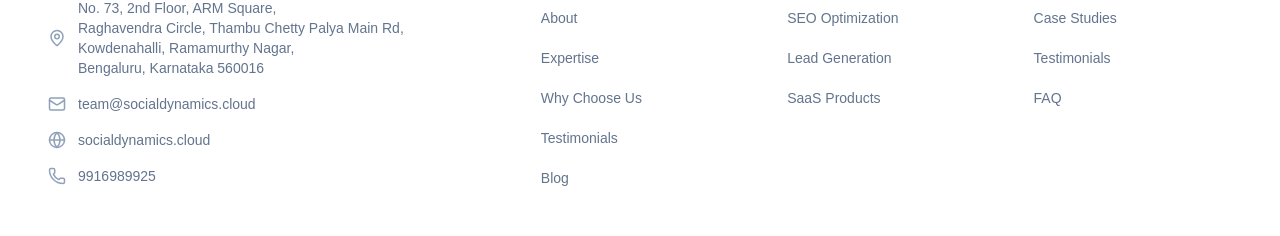
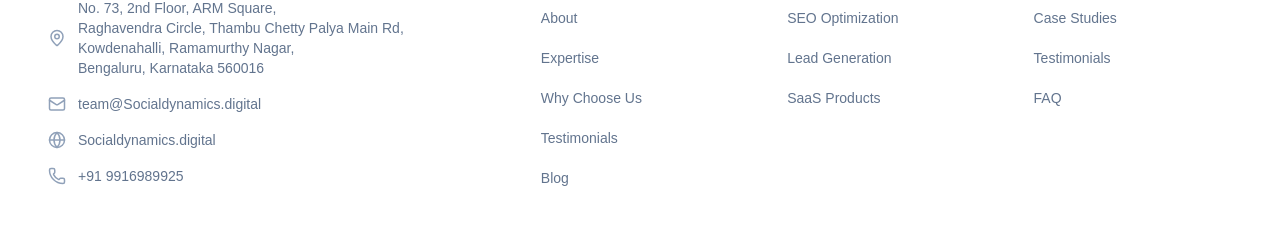
Before and after one commit to rushtamizha/social-dynamics-india, a Next.js app: page /blog in a window 1280 px wide. Shown: the part 2853-3089 px from the top of the page. Built offline with nearby package versions, Linux system fonts and the light colour scheme.

Commit message:
update: enterprise UI with Plus Jakarta Sans and Pondy-specific SEO

```diff
--- a/app/layout.js
+++ b/app/layout.js
@@ -14,7 +14,7 @@
 });
 
 export const metadata = {
-  metadataBase: new URL('https://socialdynamics.cloud'),
+  metadataBase: new URL('https://Socialdynamics.digital'),
   title: {
     default: "Social Dynamics | ROI-Driven Digital Marketing & Growth Agency",
     template: "%s | Social Dynamics"
@@ -32,7 +32,7 @@
   openGraph: {
     type: "website",
     locale: "en_US",
-    url: "https://socialdynamics.cloud",
+    url: "https://Socialdynamics.digital",
     title: "Scale Your Revenue with Social Dynamics | Digital Marketing Experts",
     description: "We turn clicks into customers using advanced AI automation and data-backed marketing strategies.",
     siteName: "Social Dynamics",
--- a/app/privacy/page.js
+++ b/app/privacy/page.js
@@ -11,7 +11,7 @@
         <div className="space-y-10 text-slate-600 leading-relaxed">
           <section>
             <h2 className="text-2xl font-bold text-slate-900 mb-4">1. Introduction</h2>
-            <p>Welcome to Social Dynamics. We value your privacy and the security of your data. This policy explains how we collect, use, and protect your information when you visit socialdynamics.cloud or use our SaaS products.</p>
+            <p>Welcome to Social Dynamics. We value your privacy and the security of your data. This policy explains how we collect, use, and protect your information when you visit Socialdynamics.digital or use our SaaS products.</p>
           </section>
 
           <section>
@@ -26,7 +26,7 @@
 
           <section>
             <h2 className="text-2xl font-bold text-slate-900 mb-4">4. Your Rights</h2>
-            <p>You have the right to request access to the personal data we hold, request corrections, or ask for the deletion of your information. For any such requests, please contact team@socialdynamics.cloud.</p>
+            <p>You have the right to request access to the personal data we hold, request corrections, or ask for the deletion of your information. For any such requests, please contact team@Socialdynamics.digital.</p>
           </section>
         </div>
       </div>
--- a/app/terms/page.js
+++ b/app/terms/page.js
@@ -10,7 +10,7 @@
         <div className="space-y-10 text-slate-600 leading-relaxed">
           <section>
             <h2 className="text-2xl font-bold text-slate-900 mb-4">1. Acceptance of Terms</h2>
-            <p>By accessing socialdynamics.cloud, you agree to be bound by these terms, all applicable laws, and regulations. If you do not agree with any of these terms, you are prohibited from using this site.</p>
+            <p>By accessing Socialdynamics.digital, you agree to be bound by these terms, all applicable laws, and regulations. If you do not agree with any of these terms, you are prohibited from using this site.</p>
           </section>
 
           <section>
--- a/components/About.jsx
+++ b/components/About.jsx
@@ -7,7 +7,7 @@
 const About = () => {
   // Gmail Redirection
   const handleEmail = (subject) => {
-    const email = "team@socialdynamics.cloud";
+    const email = "team@Socialdynamics.digital";
     const formattedSubject = encodeURIComponent(subject);
     const body = encodeURIComponent(
       "Hi Team,\n\nI'm interested in learning more about your digital marketing services. Let's discuss a project.",
--- a/components/EnquiryForm.jsx
+++ b/components/EnquiryForm.jsx
@@ -9,7 +9,7 @@
     name: "",
     phone: "",
     emailAddress: "",
-    zipCode: "",
+    PinCode: "",
     service: "Web Development",
     message: "",
   });
@@ -36,7 +36,7 @@
       `*Name:* ${formData.name}\n` +
       `*Phone:* ${formData.phone}\n` +
       `*Email:* ${formData.emailAddress}\n` +
-      `*Zip Code:* ${formData.zipCode}\n` +
+      `*Zip Code:* ${formData.PinCode}\n` +
       `*Service Required:* ${formData.service}\n\n` +
       `*Message:* ${formData.message}`;
 
@@ -50,13 +50,13 @@
       alert("Please fill out at least your Name and Message to send an email.");
       return;
     }
-    const email = "team@socialdynamics.cloud";
+    const email = "team@Socialdynamics.digital";
     const subject = encodeURIComponent(`Project Enquiry: ${formData.service}`);
     const body = encodeURIComponent(
       `Name: ${formData.name}\n` +
       `Phone: ${formData.phone}\n` +
       `Email: ${formData.emailAddress}\n` +
-      `Zip Code: ${formData.zipCode}\n` +
+      `Zip Code: ${formData.PinCode}\n` +
       `Service: ${formData.service}\n\n` +
       `Message:\n${formData.message}`
     );
@@ -94,7 +94,7 @@
                 </div>
                 <div>
                   <p className="text-xs font-bold text-slate-400 uppercase tracking-widest">Official Support</p>
-                  <p className="text-lg font-bold text-slate-900">team@socialdynamics.cloud</p>
+                  <p className="text-lg font-bold text-slate-900">team@Socialdynamics.digital</p>
                 </div>
               </div>
 
@@ -104,7 +104,7 @@
                 </div>
                 <div>
                   <p className="text-xs font-bold text-slate-400 uppercase tracking-widest">Official Line</p>
-                  <p className="text-lg font-bold text-slate-900">9916989925</p>
+                  <p className="text-lg font-bold text-slate-900">+91 9916989925</p>
                 </div>
               </div>
             </div>
@@ -181,8 +181,8 @@
                       type="text"
                       placeholder="Postal / Zip code"
                       className="w-full pl-12 pr-4 py-3.5 bg-slate-50 border-none rounded-2xl focus:ring-2 focus:ring-slate-500 transition-all outline-none text-slate-900 font-medium placeholder:text-slate-300"
-                      value={formData.zipCode}
-                      onChange={(e) => setFormData({ ...formData, zipCode: e.target.value })}
+                      value={formData.PinCode}
+                      onChange={(e) => setFormData({ ...formData, PinCode: e.target.value })}
                     />
                   </div>
                 </div>
--- a/components/Faq.jsx
+++ b/components/Faq.jsx
@@ -136,7 +136,7 @@
         <div className="mt-16 text-center hidden">
           <p className="text-slate-400 text-sm font-medium">
             Still have questions?{" "}
-            <a href="mailto:team@socialdynamics.cloud" className="text-slate-900 font-bold hover:underline">
+            <a href="mailto:team@Socialdynamics.digital" className="text-slate-900 font-bold hover:underline">
               Contact our team directly.
             </a>
           </p>
--- a/components/Footer.jsx
+++ b/components/Footer.jsx
@@ -99,18 +99,18 @@
               <div className="flex items-center gap-3 text-slate-500">
                 <Mail size={18} className="text-slate-400" />
                 <span className="text-sm font-medium">
-                  team@socialdynamics.cloud
+                  team@Socialdynamics.digital
                 </span>
               </div>
               <div className="flex items-center gap-3 text-slate-500">
                 <Globe size={18} className="text-slate-400" />
                 <span className="text-sm font-medium">
-                  socialdynamics.cloud
+                  Socialdynamics.digital
                 </span>
               </div>
               <div className="flex items-center gap-3 text-slate-500">
                 <Phone size={18} className="text-slate-400" />
-                <span className="text-sm font-medium">9916989925</span>
+                <span className="text-sm font-medium">+91 9916989925</span>
               </div>
             </div>
           </div>
--- a/components/Hero.jsx
+++ b/components/Hero.jsx
@@ -18,7 +18,7 @@
 const Hero = () => {
   // Gmail Redirection Handler
   const gmailRedirect = () => {
-    const email = "team@socialdynamics.cloud";
+    const email = "team@Socialdynamics.digital";
     const subject = encodeURIComponent("Inquiry: AI & Digital Growth Strategies");
     const body = encodeURIComponent("Hi Team,\n\nI'm interested in growing my business with your AI-powered digital strategies. Let's connect.");
     window.location.href = `mailto:${email}?subject=${subject}&body=${body}`;
--- a/components/Navbar.jsx
+++ b/components/Navbar.jsx
@@ -29,7 +29,7 @@
 
   // Added missing function that was causing the crash/error
   const handleEmailRedirect = () => {
-    const email = "team@socialdynamics.cloud";
+    const email = "team@Socialdynamics.digital";
     const subject = encodeURIComponent("Project Inquiry - Social Dynamics");
     const body = encodeURIComponent("Hi Team,\n\nI would like to discuss a project with you.");
     window.location.href = `mailto:${email}?subject=${subject}&body=${body}`;
```
